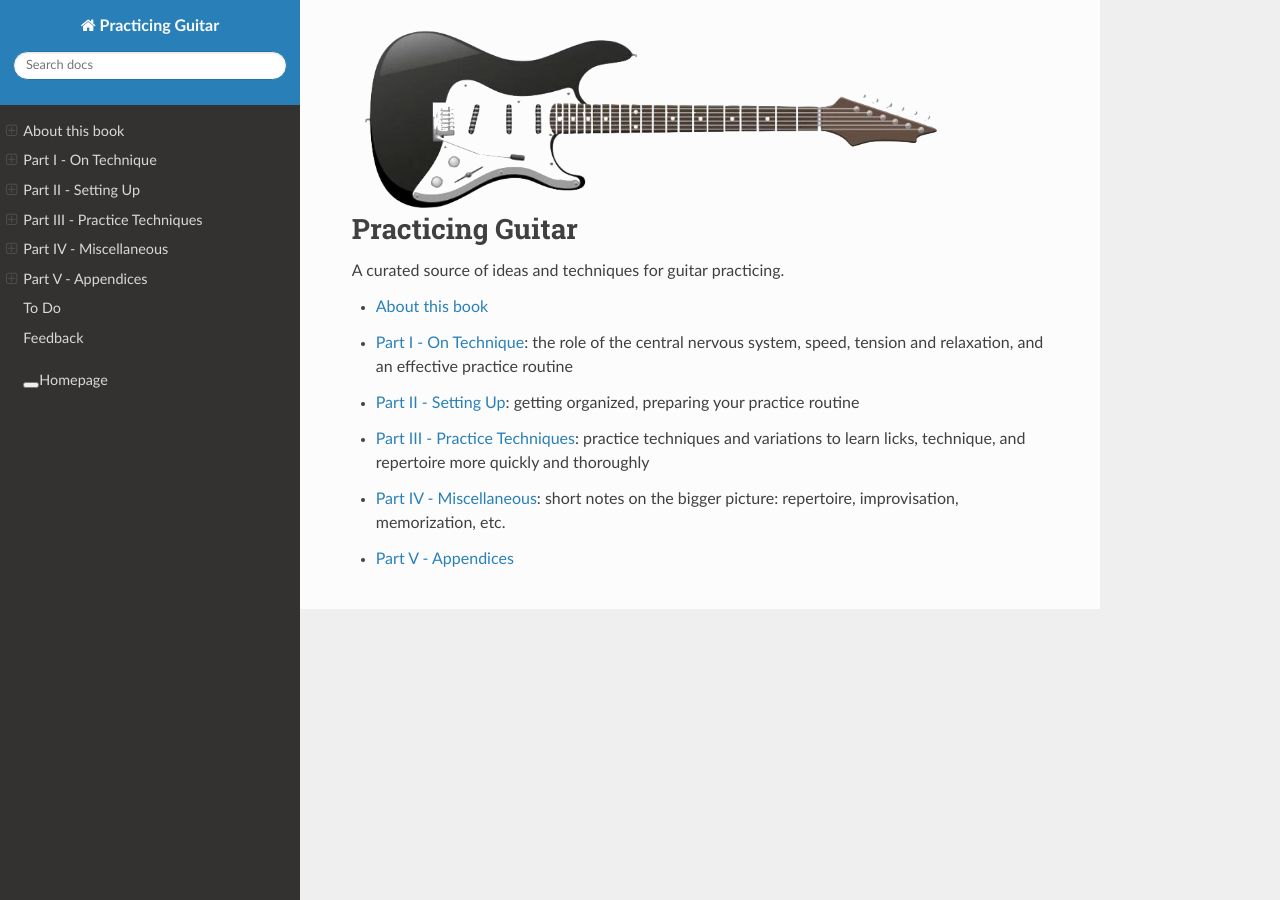
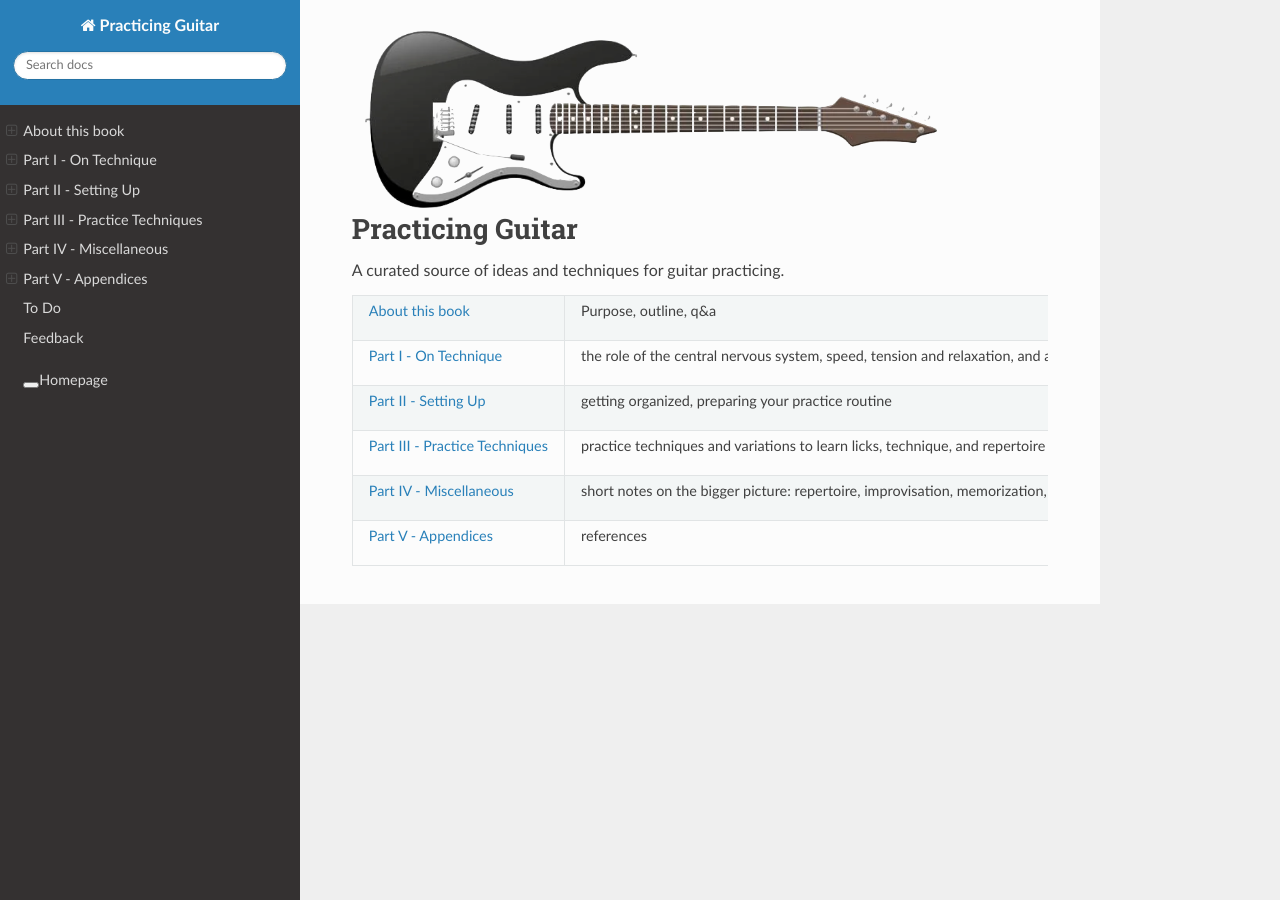
Before and after one commit to jzohrab/practicing-guitar, a Sphinx documentation site: the page built from docs/index.rst, in a window 1280 px wide. Built offline with Sphinx 7.4.7 and the Read the Docs theme 2.0.0, drawn with Linux system fonts in a browser that asks for light colours; a script that is not in the unit is left out.

Commit message:
Table on main page.

```diff
--- a/docs/index.rst
+++ b/docs/index.rst
@@ -9,12 +9,23 @@ Practicing Guitar
 
 A curated source of ideas and techniques for guitar practicing.
 
-* :ref:`about`
-* :ref:`part-1-on-technique`: the role of the central nervous system, speed, tension and relaxation, and an effective practice routine
-* :ref:`part-2-setting-up`: getting organized, preparing your practice routine
-* :ref:`part-3-techniques`: practice techniques and variations to learn licks, technique, and repertoire more quickly and thoroughly
-* :ref:`part-4-misc`: short notes on the bigger picture: repertoire, improvisation, memorization, etc.
-* :ref:`part-5-appendices`
+.. list-table::
+   :widths: 25 50
+   :header-rows: 0
+
+   * - :ref:`about`
+     - Purpose, outline, q&a
+   * - :ref:`part-1-on-technique`
+     - the role of the central nervous system, speed, tension and relaxation, and an effective practice routine
+   * - :ref:`part-2-setting-up`
+     - getting organized, preparing your practice routine
+   * - :ref:`part-3-techniques`
+     - practice techniques and variations to learn licks, technique, and repertoire more quickly and thoroughly
+   * - :ref:`part-4-misc`
+     - short notes on the bigger picture: repertoire, improvisation, memorization, etc.
+   * - :ref:`part-5-appendices`
+     - references
+
 
 .. toctree::
    :maxdepth: 5
```
